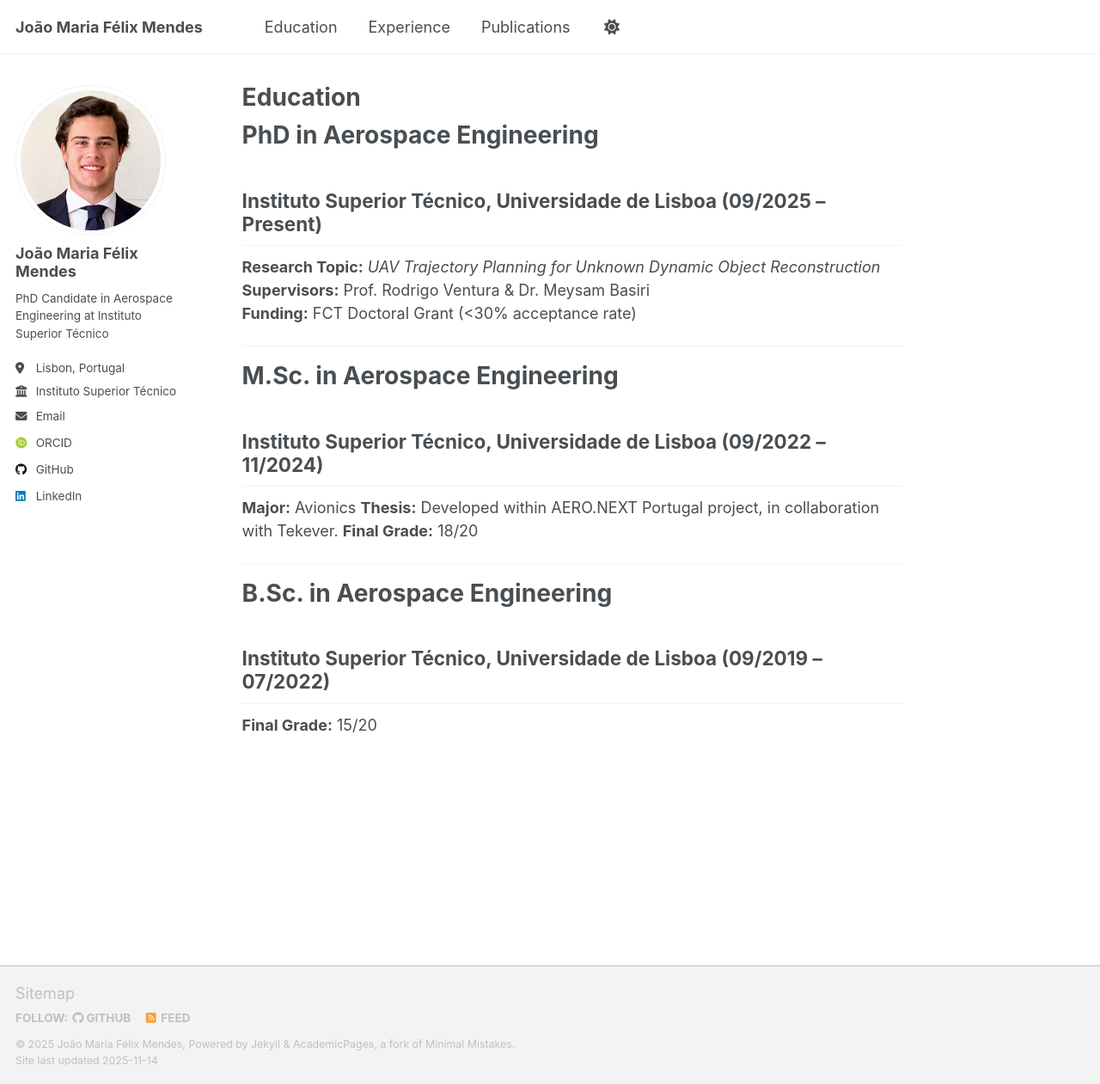
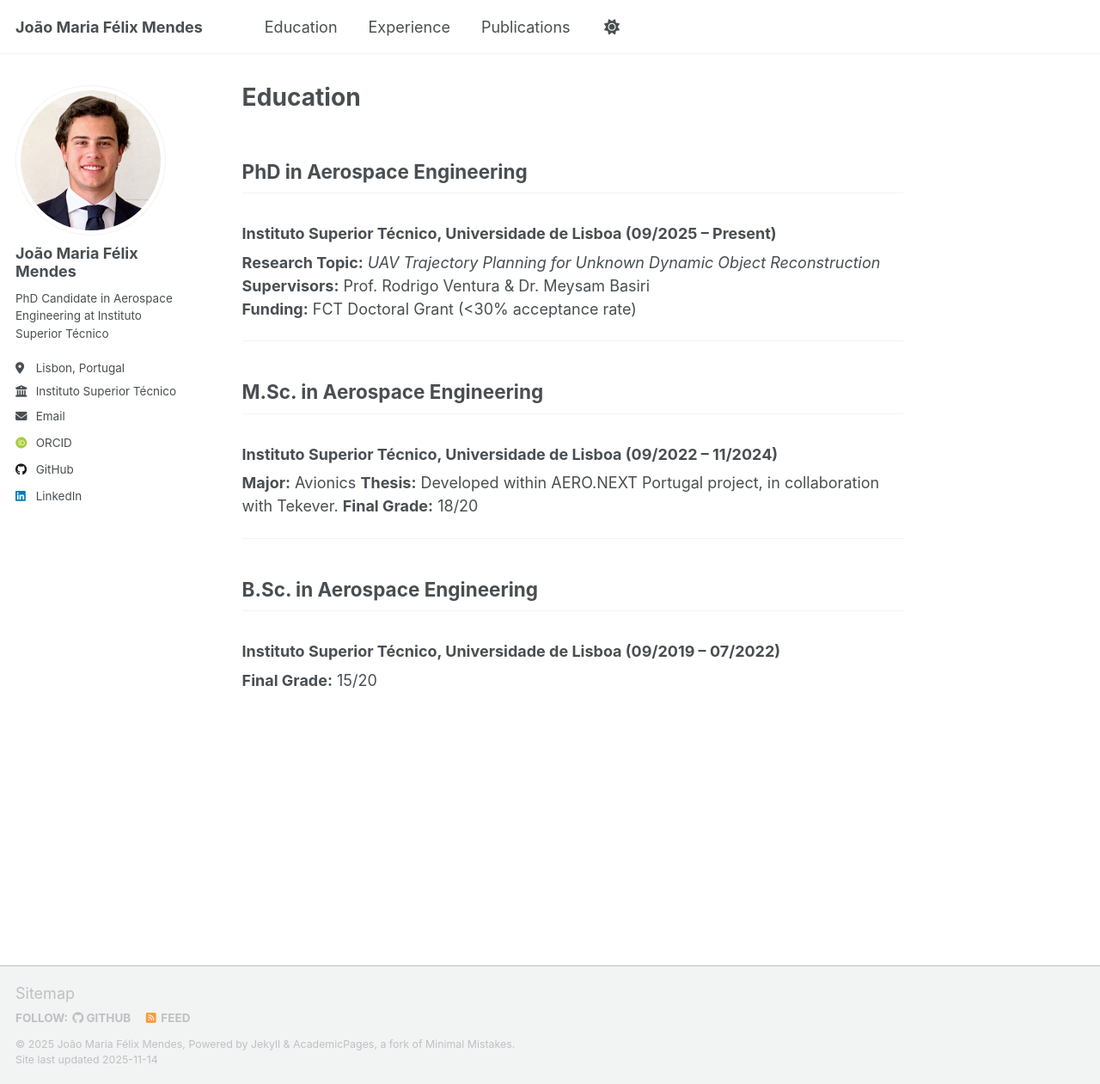
Before and after one commit to joaom2a0r0i1a/joaom2a0r0i1a.github.io, a Jekyll site: the page built from _pages/education.md, in a window 1280 px wide and 1261 px high. Shown: the whole window at 86% size. Built offline with Jekyll 4.4.1, drawn with Linux system fonts in a browser that asks for light colours; some web fonts are replaced; a script that is not in the unit is left out.

```diff
--- a/_pages/education.md
+++ b/_pages/education.md
@@ -5,22 +5,22 @@ permalink: /education/
 author_profile: true
 ---
 
-# PhD in Aerospace Engineering
-## Instituto Superior Técnico, Universidade de Lisboa (09/2025 – Present)
+## PhD in Aerospace Engineering
+### Instituto Superior Técnico, Universidade de Lisboa (09/2025 – Present)
 **Research Topic:** *UAV Trajectory Planning for Unknown Dynamic Object Reconstruction*
 **Supervisors:** Prof. Rodrigo Ventura & Dr. Meysam Basiri
 **Funding:** FCT Doctoral Grant (<30% acceptance rate)
 
 ---
 
-# M.Sc. in Aerospace Engineering
-## Instituto Superior Técnico, Universidade de Lisboa (09/2022 – 11/2024)
+## M.Sc. in Aerospace Engineering
+### Instituto Superior Técnico, Universidade de Lisboa (09/2022 – 11/2024)
 **Major:** Avionics
 **Thesis:** Developed within AERO.NEXT Portugal project, in collaboration with Tekever.
 **Final Grade:** 18/20
 
 ---
 
-# B.Sc. in Aerospace Engineering
-## Instituto Superior Técnico, Universidade de Lisboa (09/2019 – 07/2022)
+## B.Sc. in Aerospace Engineering
+### Instituto Superior Técnico, Universidade de Lisboa (09/2019 – 07/2022)
 **Final Grade:** 15/20
```
